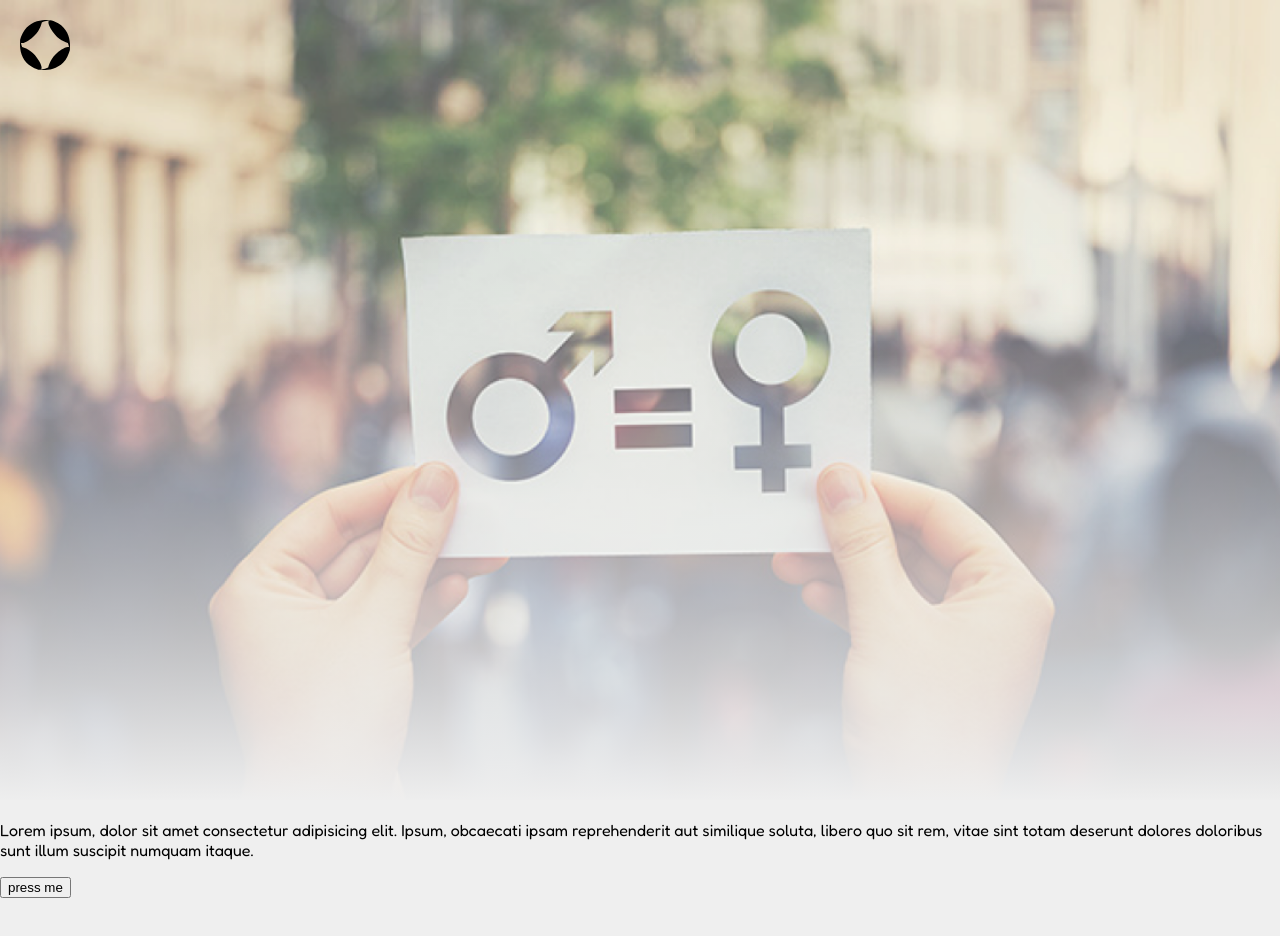
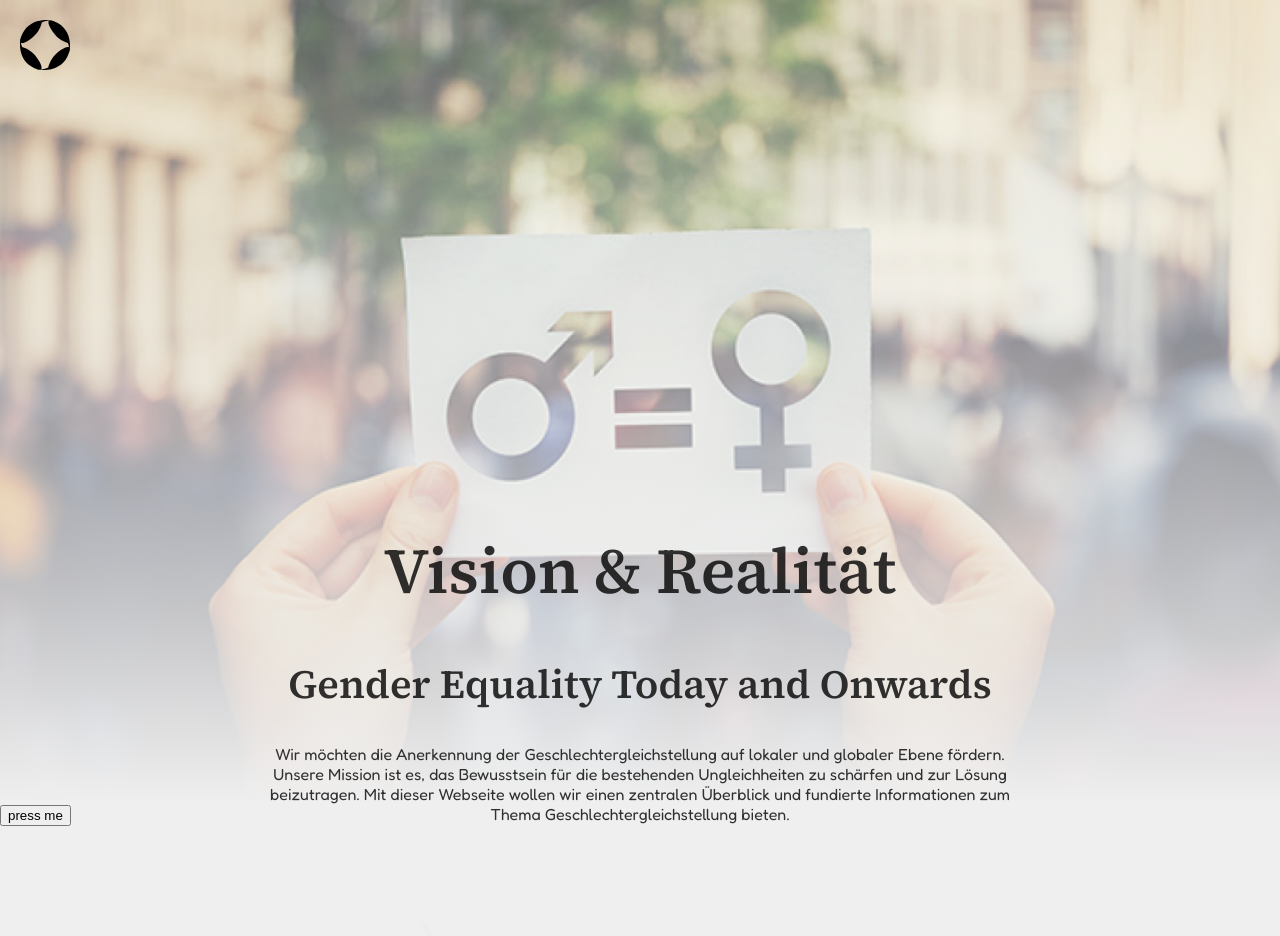
Before and after one commit to solprojekte/solprojekte.github.io, a React (Vite) app: page / in a window 1280 px wide. Shown: the top 936 px of the page. Built offline with nearby package versions, Linux system fonts and the light colour scheme; the HTML template or start-up script is replaced by a standard one.

Commit message:
add hero

```diff
--- a/package.json
+++ b/package.json
@@ -19,9 +19,11 @@
     "@typescript-eslint/eslint-plugin": "^7.2.0",
     "@typescript-eslint/parser": "^7.2.0",
     "@vitejs/plugin-react": "^4.2.1",
+    "autoprefixer": "^10.4.19",
     "eslint": "^8.57.0",
     "eslint-plugin-react-hooks": "^4.6.0",
     "eslint-plugin-react-refresh": "^0.4.6",
+    "postcss": "^8.4.38",
     "typescript": "^5.2.2",
     "vite": "^5.2.0"
   }
--- a/src/App.tsx
+++ b/src/App.tsx
@@ -1,9 +1,9 @@
 import Hero from './components/hero'
 import Nav from './components/nav'
 import geto from '/geto.png'
-import './styles.css'
+import './index.css'
 
-function App() {
+export default function App() {
   return (
     <>
       <Nav />
@@ -13,5 +13,3 @@ function App() {
     </>
   )
 }
-
-export default App
--- a/src/components/hero.tsx
+++ b/src/components/hero.tsx
@@ -5,7 +5,11 @@ export default function Hero() {
     <div className="hero">
       <img className='hero-image' src={hero} alt="" />
       <div className='fade'></div>
-      <p>Lorem ipsum, dolor sit amet consectetur adipisicing elit. Ipsum, obcaecati ipsam reprehenderit aut similique soluta, libero quo sit rem, vitae sint totam deserunt dolores doloribus sunt illum suscipit numquam itaque.</p>
+      <div className='hero-text'>
+        <h1>Vision & Realität</h1>
+        <h2>Gender Equality Today and Onwards</h2>
+        <p>Wir möchten die Anerkennung der Geschlechtergleichstellung auf lokaler und globaler Ebene fördern. Unsere Mission ist es, das Bewusstsein für die bestehenden Ungleichheiten zu schärfen und zur Lösung beizutragen. Mit dieser Webseite wollen wir einen zentralen Überblick und fundierte Informationen zum Thema Geschlechtergleichstellung bieten.</p>
+      </div>
     </div>
   )
 }
--- a/src/styles.css
+++ b/src/index.css
@@ -1,8 +1,8 @@
 @import url('https://fonts.googleapis.com/css2?family=Fredoka:wght@300..700&display=swap');
-
+@import url('https://fonts.googleapis.com/css2?family=Source+Serif+4:ital,opsz,wght@0,8..60,200..900;1,8..60,200..900&display=swap');
 
 :root {
-  font-family: 'Fredoka', sans-serif;
+  font-family: 'Fredoka';
   color-scheme: light dark;
 
   --primary: #ff285e;
@@ -24,40 +24,70 @@
 body {
   margin: 0;
   background-color: var(--background);
-  color: rgb(var(--text-rgb));
+  color: rgba(var(--text-rgb),0.8);
 }
 
 /* Navigation */
-nav {
-  z-index: 10;
-  position: fixed;
-  padding: 20px;
-}
-
 .logo-image{
   width: 50px;
 }
 
+nav{
+  padding: 20px;
+  position: fixed;
+  z-index: 10;
+}
 
 /* Hero */
 
+.hero-text{
+  text-align: center;
+  position: absolute;
+  transform: translateY(-20rem);
+}
+
+.hero-text p{
+  margin: 0 20%;
+}
 .hero-image{
   width: 100%;
+  object-fit: cover;
   height: 800px;
-  object-fit: cover;
 }
 
 .fade{
-  height: 600px;
   width: 100%;
   position: absolute;
-  transform: translateY(-600px);
+  height: 800px;
+  transform: translateY(-800px);
   background: linear-gradient(transparent 0%, var(--background) 100%);
 }
 
-/* Misc */
+/* Content */
+.content{
+  padding: 6rem;
+  text-align: start;
+}
 
 .geto{
+  position: absolute;
   width: 100%;
-  position: absolute;
 }
+
+/* Font Styles */
+h1,h2{
+  font-family: 'Source Serif 4', serif;
+  font-weight: 600;
+}
+
+h1{
+  font-size: 4rem;
+}
+
+h2{
+  font-size: 2.5rem;
+}
+
+h3{
+  font-weight: 300;
+}
```
Also changed, not shown: 2 other files (tests, documents, lock files or other folders).
